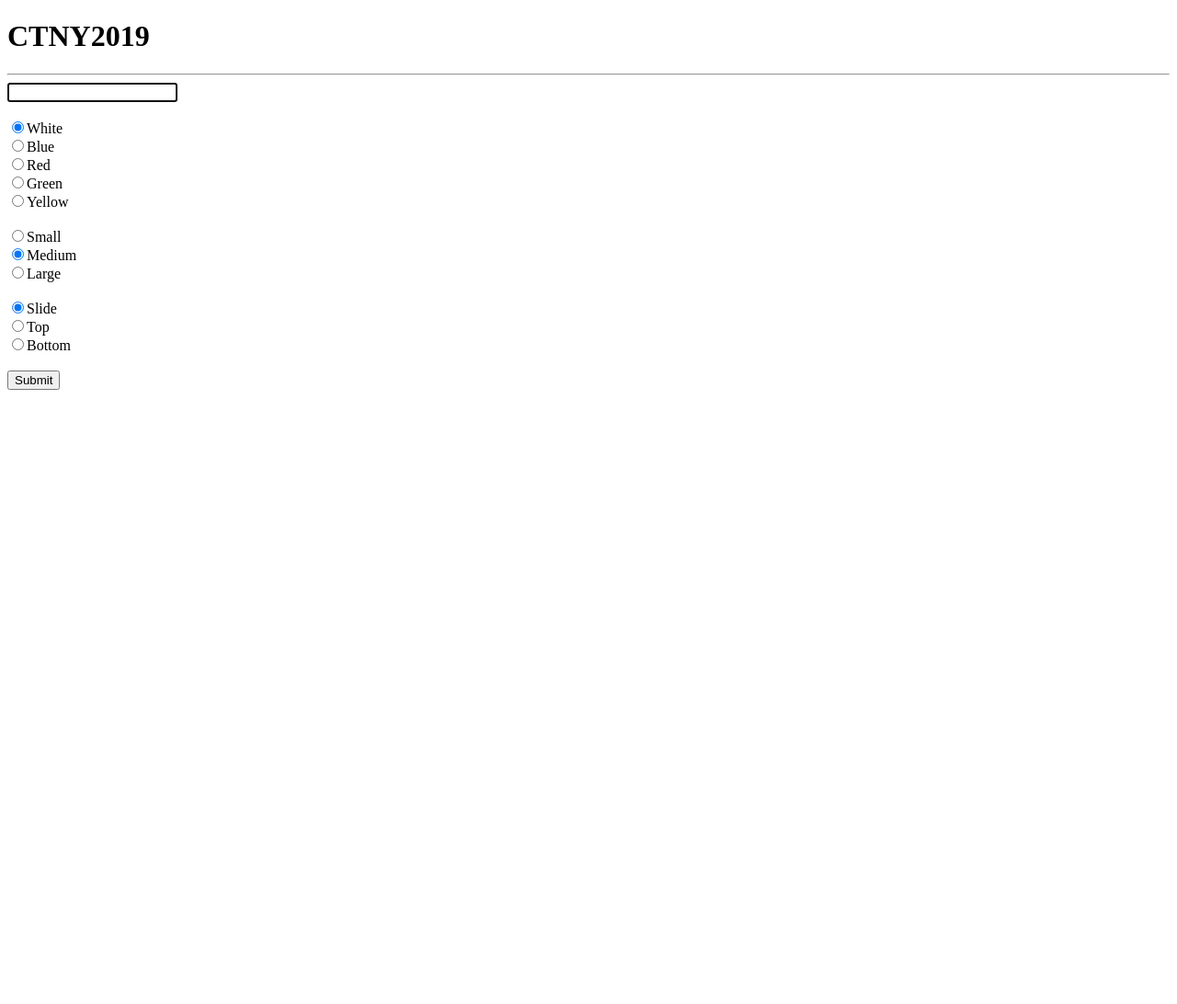
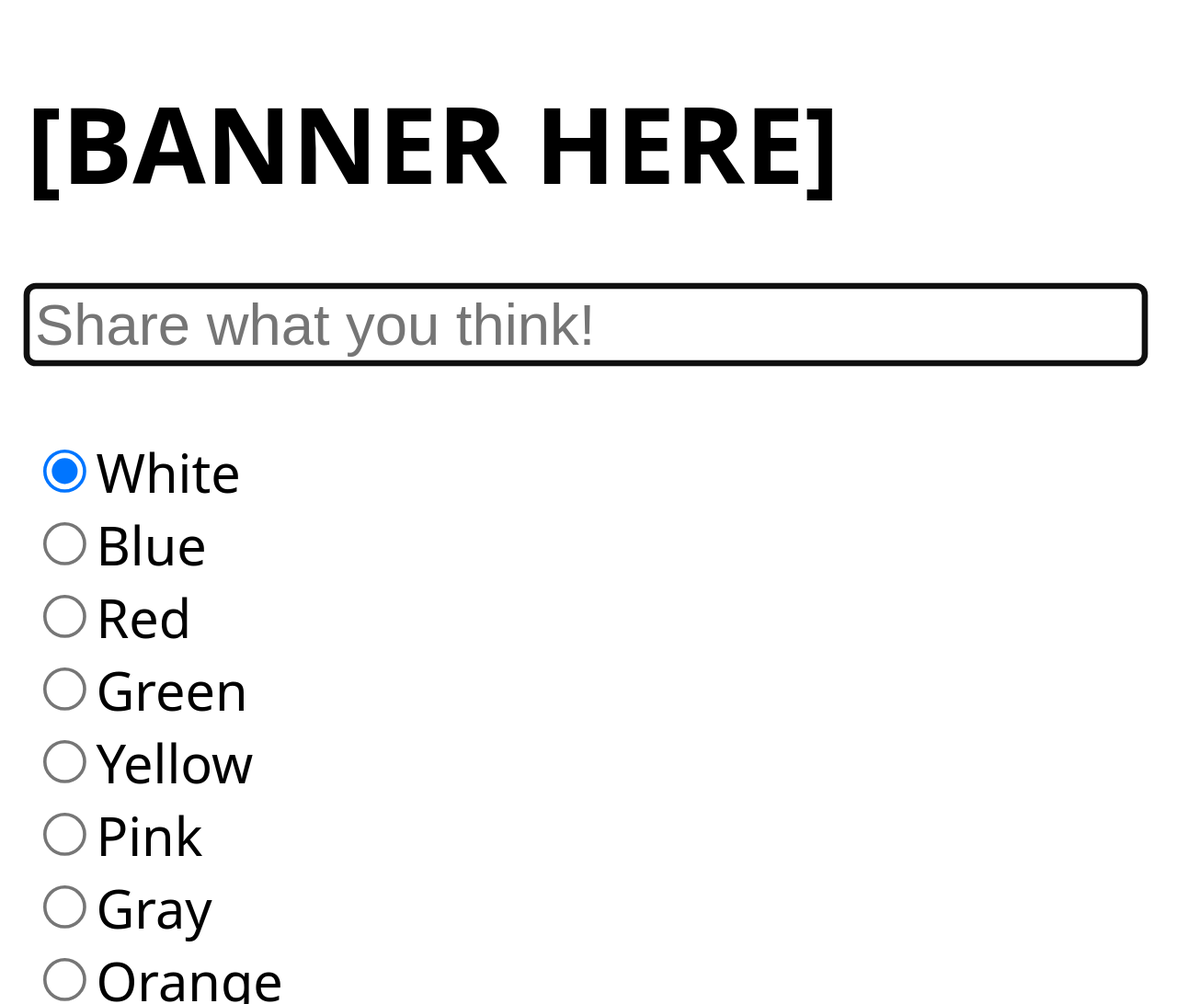
Before and after one commit to fakefred/cuddly-telegram-newyear2019, a website: page public/client.html in a window 1280 px wide. Shown: the top 1092 px of the page at 92% size. Before the commit the page ends 800 px from the top, so only its background shows below. Drawn offline with Linux system fonts and the light colour scheme; no server answers.

Commit message:
colors for client; client UI

```diff
--- a/index.js
+++ b/index.js
@@ -30,7 +30,7 @@ let http = require('http').Server(app);
 let io = require('socket.io')(http);
 
 const passwords = require('./passwd.json');
-// contains hashed passwds. prevents unwanted admins.
+// contains hashed passwds. prevents unwanted admin access.
 
 app.set('port', process.env.PORT || 2019);
 app.use(express.static(__dirname + '/public'));
--- a/public/client.html
+++ b/public/client.html
@@ -4,18 +4,22 @@
     <title>Cuddly Telegram New Year 2019</title>
     <!--link rel="stylesheet" href="/css/image.css"/-->
     <!--link rel="icon" href="/img/favicon.png" type="image/x-icon"-->
+    <link rel="stylesheet" href="./css/client.css"/>
 </head>
 <body>
-    <h1 id="title">CTNY2019</h1>
-    <hr id="line">
+    <h1 id="title">[BANNER HERE]</h1>
 
-    <input id="content" name="content" autocomplete="off" autofocus="on" maxlength="64"/><br/>
+    <input id="content" name="content" autocomplete="off" autofocus="on" maxlength="64" placeholder="Share what you think!"/><br/>
     <br/>
-    <input id="white" type="radio" name="color" value="white" checked/><label for="white">White</label><br/>
-    <input id="blue" type="radio" name="color" value="blue"/><label for="blue">Blue</label><br/>
-    <input id="red" type="radio" name="color" value="white"/><label for="red">Red</label><br/>
-    <input id="green" type="radio" name="color" value="white"/><label for="green">Green</label><br/>
-    <input id="yellow" type="radio" name="color" value="white"/><label for="yellow">Yellow</label><br/>
+    <input id="white" type="radio" name="color" checked/><label for="white">White</label><br/>
+    <input id="blue" type="radio" name="color"/><label for="blue">Blue</label><br/>
+    <input id="red" type="radio" name="color"/><label for="red">Red</label><br/>
+    <input id="green" type="radio" name="color"/><label for="green">Green</label><br/>
+    <input id="yellow" type="radio" name="color"/><label for="yellow">Yellow</label><br/>
+    <input id="pink" type="radio" name="color"/><label for="pink">Pink</label><br/>
+    <input id="gray" type="radio" name="color"/><label for="gray">Gray</label><br/>
+    <input id="orange" type="radio" name="color"/><label for="orange">Orange</label><br/>
+    <input id="violet" type="radio" name="color"/><label for="violet">Violet</label><br/>
     <br/>
     <input id="small" type="radio" name="size" value="small"/><label for="small">Small</label><br/>
     <input id="medium" type="radio" name="size" value="medium" checked/><label for="medium">Medium</label><br/>
--- /dev/null
+++ b/public/css/client.css
@@ -0,0 +1,33 @@
+.dark-theme {
+    background-color: #222;
+    color: #ddd;
+}
+
+.light-theme {
+    background-color: #fff;
+    color: #222;
+}
+
+body {
+    font-family: 'Noto Sans', 'Roboto Sans', sans-serif;
+    font-size: 1em;
+    font-weight: lighter;
+    zoom: 3.6;
+}
+
+button {
+    border: transparent 0px solid;
+    border-radius: 5px;
+    height: 2.5em;
+    width: 6em;
+    background-color: darkviolet;
+    color: #eee;
+}
+
+#content {
+    width: 98%;
+    border: 0.04em solid transparent;
+    border-bottom-color: gray;
+    border-radius: 0px;
+    font-size: 1.1em;
+}
--- a/public/js/display.js
+++ b/public/js/display.js
@@ -59,7 +59,9 @@ const colorHash = {
     yellow: '#ff2',
     pink  : '#f2f',
     cyan  : '#2ff',
-    gray  : '#aaa'
+    gray  : '#aaa',
+    orange: '#f80',
+    violet: '#909',
 }
 
 let refreshFrame = () => {
```
